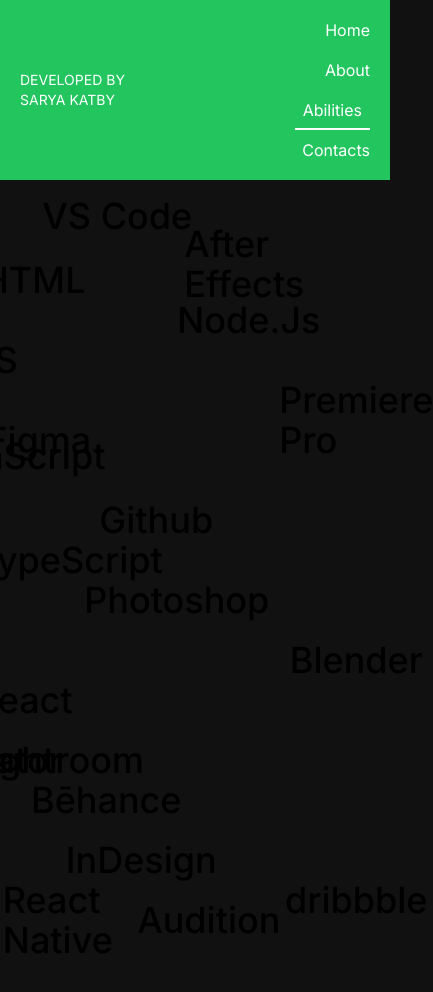
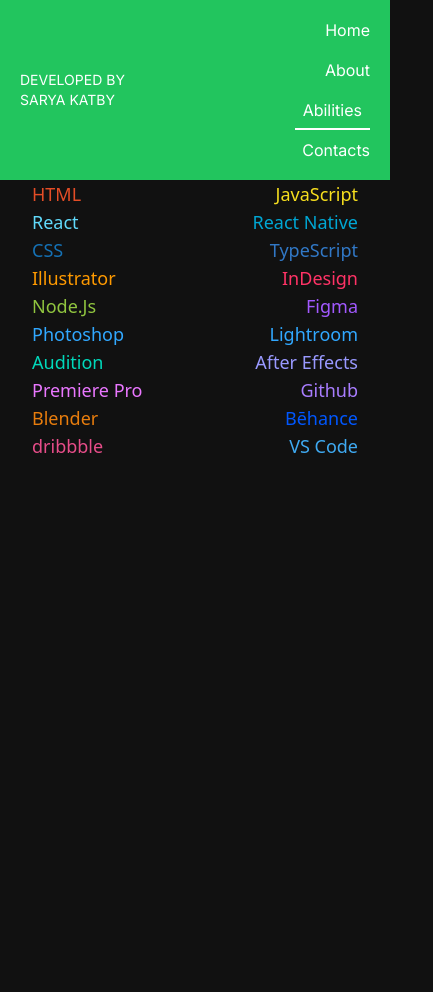
Before and after one commit to SaryaKatbi/lamp-portfolio, a React (Vite) app: page /abilities in a window 390 px wide. Shown: the top 992 px of the page, 433 px wide, since content can reach past the window. After the commit the page ends 844 px from the top, so only its background shows below. Built offline with nearby package versions, Linux system fonts and the light colour scheme.

Commit message:
Responsive Abilities

```diff
--- /dev/null
+++ b/src/components/ResSkils.tsx
@@ -0,0 +1,162 @@
+const ResSkils = () => {
+  return (
+    <div className="flex h-full w-full flex-col items-center justify-center text-lg">
+      <div className="flex h-full w-full justify-between px-3">
+        <a
+          href="https://developer.mozilla.org/en-US/docs/Web/HTML"
+          target="_blank"
+          className="text-html"
+        >
+          <span>HTML</span>
+        </a>
+        <a
+          href="https://www.javascript.com/"
+          target="_blank"
+          className="text-javaScript"
+        >
+          <span>JavaScript</span>
+        </a>
+      </div>
+
+      <div className="flex h-full w-full justify-between px-3">
+        <a href="https://react.dev/" target="_blank" className="text-react">
+          <span>React</span>
+        </a>
+
+        <a
+          href="https://reactnative.dev/"
+          target="_blank"
+          className="text-reactNative"
+        >
+          <span>React Native</span>
+        </a>
+      </div>
+
+      <div className="flex h-full w-full justify-between px-3">
+        <a
+          className="text-css"
+          href="https://developer.mozilla.org/en-US/docs/Web/CSS"
+          target="_blank"
+        >
+          <span>CSS</span>
+        </a>
+        <a
+          className="text-typeScript"
+          href="https://www.typescriptlang.org/"
+          target="_blank"
+        >
+          <span>TypeScript</span>
+        </a>
+      </div>
+
+      <div className="flex h-full w-full justify-between px-3">
+        <a
+          className="text-illustrator"
+          href="https://www.adobe.com/products/illustrator.html"
+          target="_blank"
+        >
+          <span>Illustrator</span>
+        </a>
+        <a
+          className="text-inDesign"
+          href="https://www.adobe.com/products/indesign.html"
+          target="_blank"
+        >
+          <span>InDesign</span>
+        </a>
+      </div>
+
+      <div className="flex h-full w-full justify-between px-3">
+        <a className="text-nodeJs" href="https://nodejs.org/en" target="_blank">
+          <span>Node.Js</span>
+        </a>
+        <a className="text-figma" href="https://www.figma.com/" target="_blank">
+          <span>Figma</span>
+        </a>
+      </div>
+
+      <div className="flex h-full w-full justify-between px-3">
+        <a
+          className="text-photoshop"
+          href="https://www.adobe.com/products/photoshop.html"
+          target="_blank"
+        >
+          <span>Photoshop</span>
+        </a>
+        <a
+          className="text-lightroom"
+          href="https://www.adobe.com/products/photoshop-lightroom.html"
+          target="_blank"
+        >
+          <span>Lightroom</span>
+        </a>
+      </div>
+
+      <div className="flex h-full w-full justify-between px-3">
+        <a
+          className="text-audition "
+          href="https://www.adobe.com/products/audition.html"
+          target="_blank"
+        >
+          <span>Audition</span>
+        </a>
+        <a
+          className="text-afterEffects"
+          href="https://www.adobe.com/products/aftereffects.html"
+          target="_blank"
+        >
+          <span>After Effects</span>
+        </a>
+      </div>
+
+      <div className="flex h-full w-full justify-between px-3">
+        <a
+          className="text-premierePro"
+          href="https://www.adobe.com/products/premiere/free-trial-download.html"
+          target="_blank"
+        >
+          <span>Premiere Pro</span>
+        </a>
+        <a className="text-github" href="https://github.com" target="_blank">
+          <span>Github</span>
+        </a>
+      </div>
+
+      <div className="flex h-full w-full justify-between px-3">
+        <a
+          className="text-blender"
+          href="https://www.blender.org/"
+          target="_blank"
+        >
+          <span>Blender</span>
+        </a>
+        <a
+          className="text-behance"
+          href="https://www.behance.net/"
+          target="_blank"
+        >
+          <span>Bēhance</span>
+        </a>
+      </div>
+
+      <div className="flex h-full w-full justify-between px-3">
+        <a
+          className="text-dribbble "
+          href="https://dribbble.com/shots"
+          target="_blank"
+        >
+          <span>dribbble</span>
+        </a>
+        <a
+          className="text-vsCode"
+          href="https://code.visualstudio.com/"
+          target="_blank"
+        >
+          <span>VS Code</span>
+        </a>
+      </div>
+    </div>
+  );
+};
+
+export default ResSkils;
--- a/src/pages/Abilities.tsx
+++ b/src/pages/Abilities.tsx
@@ -1,6 +1,7 @@
 import { useState } from "react";
 
 import Skils from "../components/Skils";
+import ResSkils from "../components/ResSkils";
 
 const Abilities = () => {
   const [mouseX, setMouseX] = useState(0);
@@ -17,9 +18,9 @@
       }}
       className="group px-5 md:px-10 lg:px-16 xl:px-36 "
     >
-      <div className="relative -z-30 h-full w-full">
+      <div className="relative -z-30 h-full w-full max-lg:hidden">
         <div
-          className="blob fixed aspect-square h-[0] rounded-full bg-gradient-white-radial opacity-0 blur-2xl
+          className="blob fixed aspect-square h-[0] rounded-full bg-gradient-white-radial opacity-100 blur-2xl
           transition-opacity duration-500 group-hover:opacity-100 lg:h-[500px]"
           style={{
             left: `${mouseMoveX}px`,
@@ -28,6 +29,10 @@
         />
         <Skils skilsColor="absolute text-[#000000]" />
       </div>
+
+      <div className="lg:hidden">
+        <ResSkils />
+      </div>
     </section>
   );
 };
```
